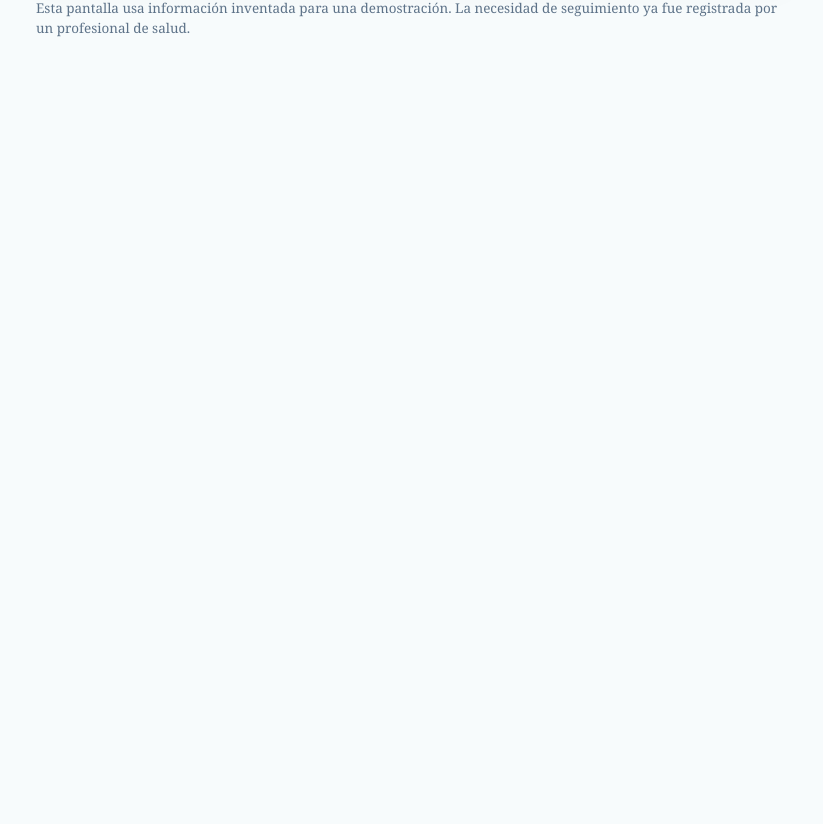
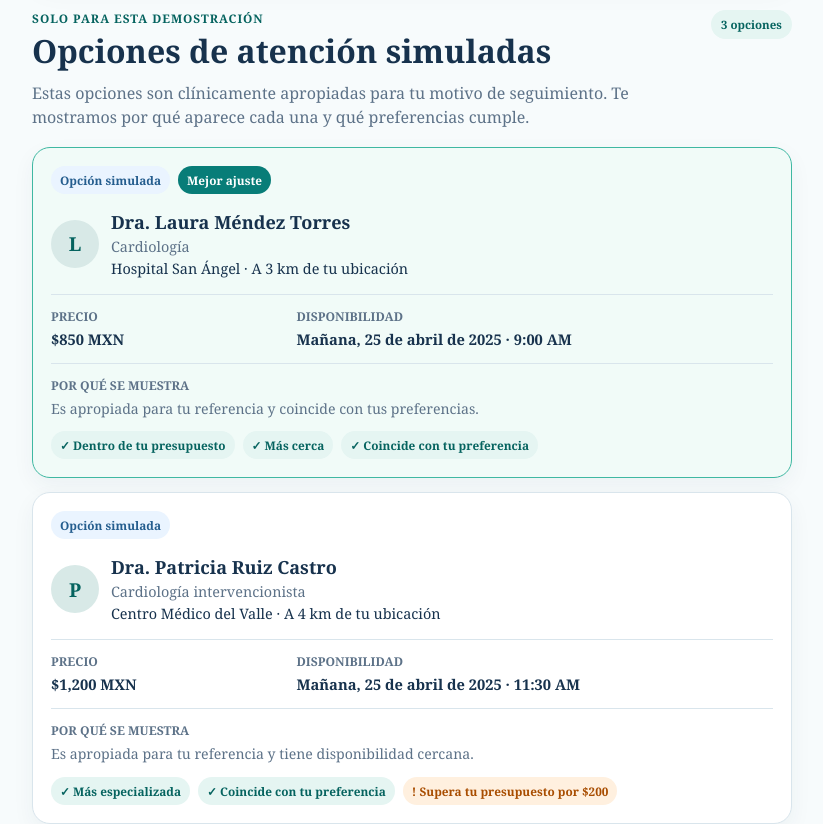
Before and after one commit to escotoinesbuilds-design/Week05, a Next.js app: page / in a window 1280 px wide. Shown: the part 911-1735 px from the top of the page, without its empty margins (228-1051 px from the left). Before the commit the page ends 998 px from the top, so only its background shows below. Built offline with nearby package versions, Linux system fonts and the light colour scheme.

Commit message:
Add simulated care options and tradeoffs

```diff
--- a/app/globals.css
+++ b/app/globals.css
@@ -274,6 +274,161 @@ select:focus {
   line-height: 1.5;
 }
 
+.options-section {
+  margin-top: 34px;
+}
+
+.options-heading {
+  display: flex;
+  align-items: flex-start;
+  justify-content: space-between;
+  gap: 16px;
+}
+
+.options-intro {
+  max-width: 650px;
+  margin: 12px 0 18px;
+  color: var(--muted);
+  line-height: 1.5;
+}
+
+.options-list {
+  display: grid;
+  gap: 14px;
+}
+
+.option-card {
+  border: 1px solid var(--line);
+  border-radius: 18px;
+  background: var(--white);
+  padding: 18px;
+  box-shadow: 0 8px 22px rgba(23, 50, 77, 0.05);
+}
+
+.option-card-featured {
+  border-color: #3fb8a2;
+  background: #f1fbf8;
+}
+
+.option-topline,
+.option-labels {
+  display: flex;
+  flex-wrap: wrap;
+  gap: 8px;
+}
+
+.simulated-label,
+.best-label,
+.match-label,
+.warning-label {
+  border-radius: 999px;
+  padding: 6px 9px;
+  font-size: 0.74rem;
+  font-weight: 700;
+}
+
+.simulated-label {
+  background: var(--blue-soft);
+  color: #245d8e;
+}
+
+.best-label,
+.match-label {
+  background: var(--teal-soft);
+  color: var(--teal-dark);
+}
+
+.best-label {
+  background: var(--teal);
+  color: var(--white);
+}
+
+.option-main {
+  display: flex;
+  gap: 12px;
+  align-items: center;
+  margin-top: 16px;
+}
+
+.provider-avatar {
+  display: grid;
+  flex: 0 0 48px;
+  height: 48px;
+  place-items: center;
+  border-radius: 50%;
+  background: #d8e9e7;
+  color: var(--teal-dark);
+  font-size: 1.2rem;
+  font-weight: 700;
+}
+
+.provider-info h3,
+.provider-info p,
+.why-shown p {
+  margin: 0;
+}
+
+.provider-info h3 {
+  font-size: 1.13rem;
+}
+
+.provider-info p {
+  margin-top: 3px;
+  color: var(--muted);
+  font-size: 0.9rem;
+}
+
+.provider-info .option-location {
+  color: var(--ink);
+}
+
+.option-details {
+  display: grid;
+  grid-template-columns: minmax(100px, 0.65fr) 1.35fr;
+  gap: 16px;
+  border-top: 1px solid var(--line);
+  border-bottom: 1px solid var(--line);
+  margin-top: 16px;
+  padding: 13px 0;
+}
+
+.option-details > div,
+.why-shown {
+  display: grid;
+  gap: 5px;
+}
+
+.detail-label {
+  color: var(--muted);
+  font-size: 0.76rem;
+  font-weight: 700;
+  text-transform: uppercase;
+}
+
+.option-details strong {
+  font-size: 0.92rem;
+  line-height: 1.35;
+}
+
+.why-shown {
+  margin-top: 13px;
+}
+
+.why-shown p {
+  color: var(--muted);
+  font-size: 0.88rem;
+  line-height: 1.4;
+}
+
+.option-labels {
+  margin-top: 13px;
+}
+
+.warning-label {
+  background: #fff0df;
+  color: #a84d00;
+}
+
 @media (max-width: 620px) {
   .page-shell {
     width: min(100% - 24px, 520px);
@@ -312,4 +467,13 @@ select:focus {
     display: inline-block;
     margin-top: 10px;
   }
+
+  .options-heading {
+    display: block;
+  }
+
+  .option-details {
+    grid-template-columns: 1fr;
+    gap: 10px;
+  }
 }
--- a/app/page.tsx
+++ b/app/page.tsx
@@ -1,3 +1,42 @@
+const careOptions = [
+  {
+    name: "Dra. Laura Méndez Torres",
+    specialty: "Cardiología",
+    price: "$850 MXN",
+    location: "Hospital San Ángel",
+    distance: "A 3 km de tu ubicación",
+    availability: "Mañana, 25 de abril de 2025 · 9:00 AM",
+    reason: "Es apropiada para tu referencia y coincide con tus preferencias.",
+    labels: ["Dentro de tu presupuesto", "Más cerca", "Coincide con tu preferencia"],
+    warning: "",
+    featured: true,
+  },
+  {
+    name: "Dra. Patricia Ruiz Castro",
+    specialty: "Cardiología intervencionista",
+    price: "$1,200 MXN",
+    location: "Centro Médico del Valle",
+    distance: "A 4 km de tu ubicación",
+    availability: "Mañana, 25 de abril de 2025 · 11:30 AM",
+    reason: "Es apropiada para tu referencia y tiene disponibilidad cercana.",
+    labels: ["Más especializada", "Coincide con tu preferencia"],
+    warning: "Supera tu presupuesto por $200",
+    featured: false,
+  },
+  {
+    name: "Dra. Gabriela Sánchez",
+    specialty: "Cardiología",
+    price: "$900 MXN",
+    location: "Clínica Bienestar",
+    distance: "A 7 km de tu ubicación",
+    availability: "Mañana, 25 de abril de 2025 · 4:00 PM",
+    reason: "Es apropiada para tu referencia y coincide con tu preferencia de proveedor.",
+    labels: ["Dentro de tu presupuesto", "Coincide con tu preferencia"],
+    warning: "Está fuera de tu rango preferido",
+    featured: false,
+  },
+];
+
 export default function Home() {
   return (
     <main className="page-shell">
@@ -82,8 +121,58 @@ export default function Home() {
         </form>
       </section>
 
+      <section className="options-section" aria-labelledby="options-title">
+        <div className="options-heading">
+          <div>
+            <p className="eyebrow">Solo para esta demostración</p>
+            <h2 id="options-title">Opciones de atención simuladas</h2>
+          </div>
+          <span className="section-status">3 opciones</span>
+        </div>
+        <p className="options-intro">
+          Estas opciones son clínicamente apropiadas para tu motivo de seguimiento. Te mostramos por qué aparece cada una y qué preferencias cumple.
+        </p>
+
+        <div className="options-list">
+          {careOptions.map((option) => (
+            <article className={`option-card${option.featured ? " option-card-featured" : ""}`} key={option.name}>
+              <div className="option-topline">
+                <span className="simulated-label">Opción simulada</span>
+                {option.featured && <span className="best-label">Mejor ajuste</span>}
+              </div>
+              <div className="option-main">
+                <div className="provider-avatar" aria-hidden="true">{option.name.charAt(5)}</div>
+                <div className="provider-info">
+                  <h3>{option.name}</h3>
+                  <p>{option.specialty}</p>
+                  <p className="option-location">{option.location} · {option.distance}</p>
+                </div>
+              </div>
+              <div className="option-details">
+                <div>
+                  <span className="detail-label">Precio</span>
+                  <strong>{option.price}</strong>
+                </div>
+                <div>
+                  <span className="detail-label">Disponibilidad</span>
+                  <strong>{option.availability}</strong>
+                </div>
+              </div>
+              <div className="why-shown">
+                <span className="detail-label">Por qué se muestra</span>
+                <p>{option.reason}</p>
+              </div>
+              <div className="option-labels" aria-label="Coincidencias y tradeoffs">
+                {option.labels.map((label) => <span className="match-label" key={label}>✓ {label}</span>)}
+                {option.warning && <span className="warning-label">! {option.warning}</span>}
+              </div>
+            </article>
+          ))}
+        </div>
+      </section>
+
       <p className="disclaimer">
-        Esta pantalla usa información inventada para una demostración. La necesidad de seguimiento ya fue registrada por un profesional de salud.
+        Toda la información de esta pantalla es inventada y simulada para una demostración. La necesidad de seguimiento ya fue registrada por un profesional de salud.
       </p>
     </main>
   );
```
